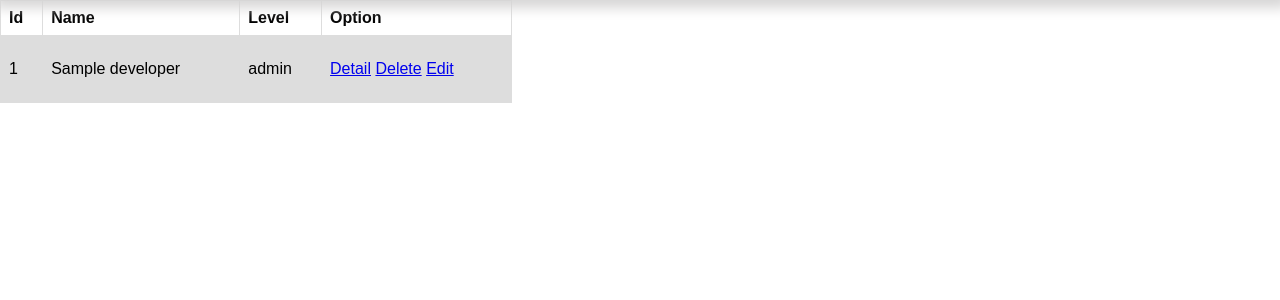
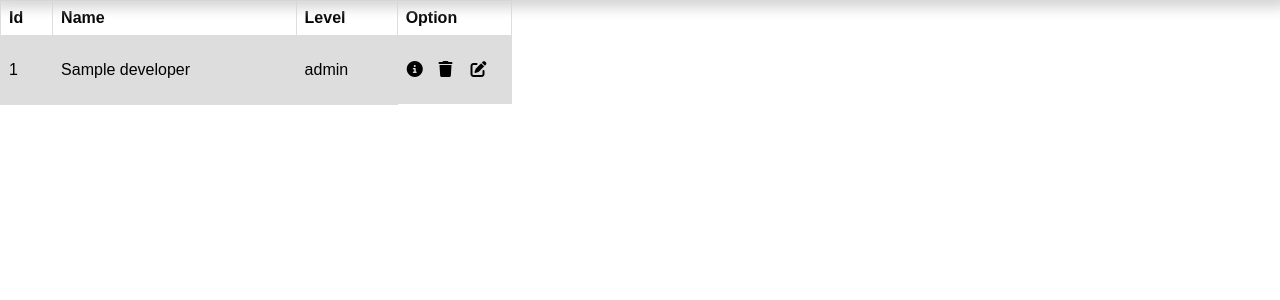
Before and after one commit to tiago-xavier-braga/SystemDevIFNMG, a PHP site: page /public/templates/adminPage.php in a window 1280 px wide. Shown: the part 64-364 px from the top of the page. Run offline with PHP 8.4, Linux system fonts and the light colour scheme; tables that the repository leaves empty or names only in its code hold one stand-in row (values such as "Sample post"); some libraries are stand-ins or nearby versions.

Commit message:
create action buttons in adminPage

```diff
--- a/public/css/adminPage.css
+++ b/public/css/adminPage.css
@@ -3,13 +3,20 @@ table {
     border-collapse: collapse;
     width: 40%;
 }
-
 td, th {
   border: 1px solid #dddddd;
   text-align: left;
   padding: 8px;
 }
-
+.icon-action{
+  display: grid;
+  grid-template-columns: 1fr 1fr 1fr;
+  align-items: center;
+  justify-content: center;
+}
+.icon-action a{
+  color: #000;
+}
 tr:nth-child(even) {
   background-color: #dddddd;
 }
--- a/public/templates/adminPage.php
+++ b/public/templates/adminPage.php
@@ -6,6 +6,7 @@
     <meta name="viewport" content="width=device-width, initial-scale=1.0">
     <link rel="stylesheet" href="../css/base/header.css">
     <link rel="stylesheet" href="../css/adminPage.css">
+    <script src="https://kit.fontawesome.com/8ceb46e887.js" crossorigin="anonymous"></script>
     <title>Document</title>
 </head>
 <body>
@@ -41,10 +42,10 @@
             <td>%d</td>
             <td><p>%s</p></td>
             <td>%s</td>
-            <td>
-                <a href='detailDev.php?id=%d'>Detail</a>
-                <a href='deleteDev.php?id=%d'>Delete</a>
-                <a href='editDev.php?id=%d'>Edit</a>
+            <td class="icon-action">
+                <a href='detailDev.php?id=%d'><p><i class="fa-solid fa-circle-info"></i></p></a>
+                <a href='deleteDev.php?id=%d'><p><i class="fa-solid fa-trash"></i></p></a>
+                <a href='editDev.php?id=%d'><p><i class="fa-solid fa-pen-to-square"></i></p></a>
             </td>
         </tr>
 DEV;
```
Lines whose indentation alone changed are shown as unchanged.
